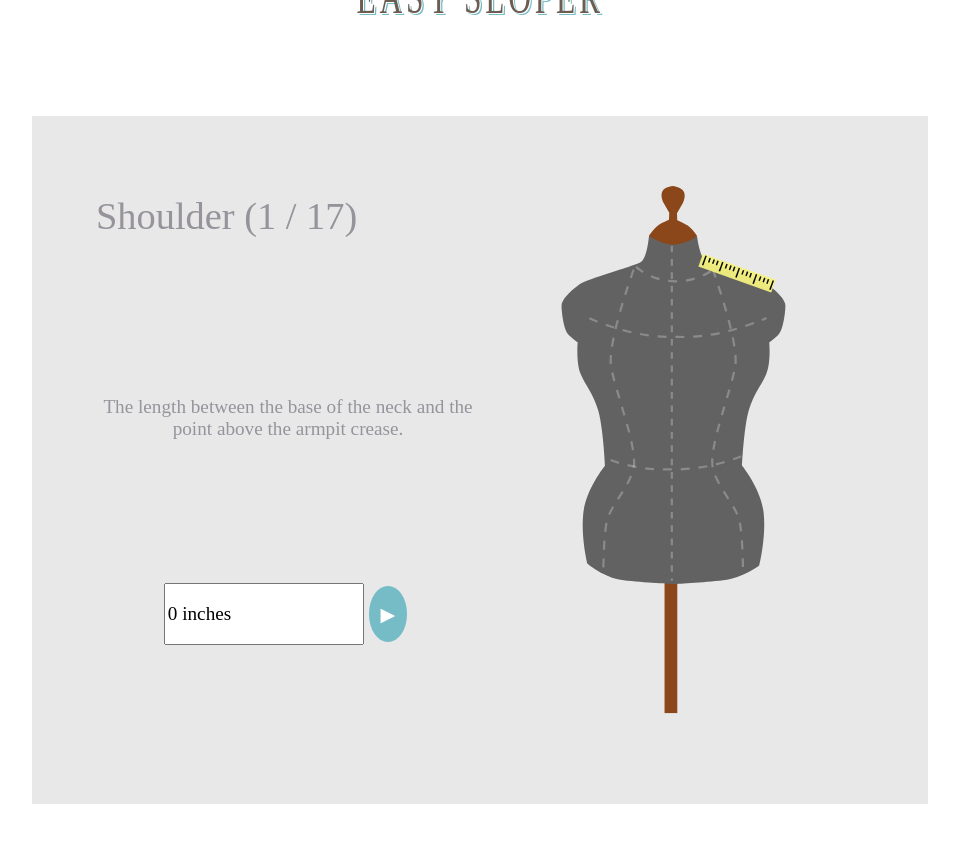
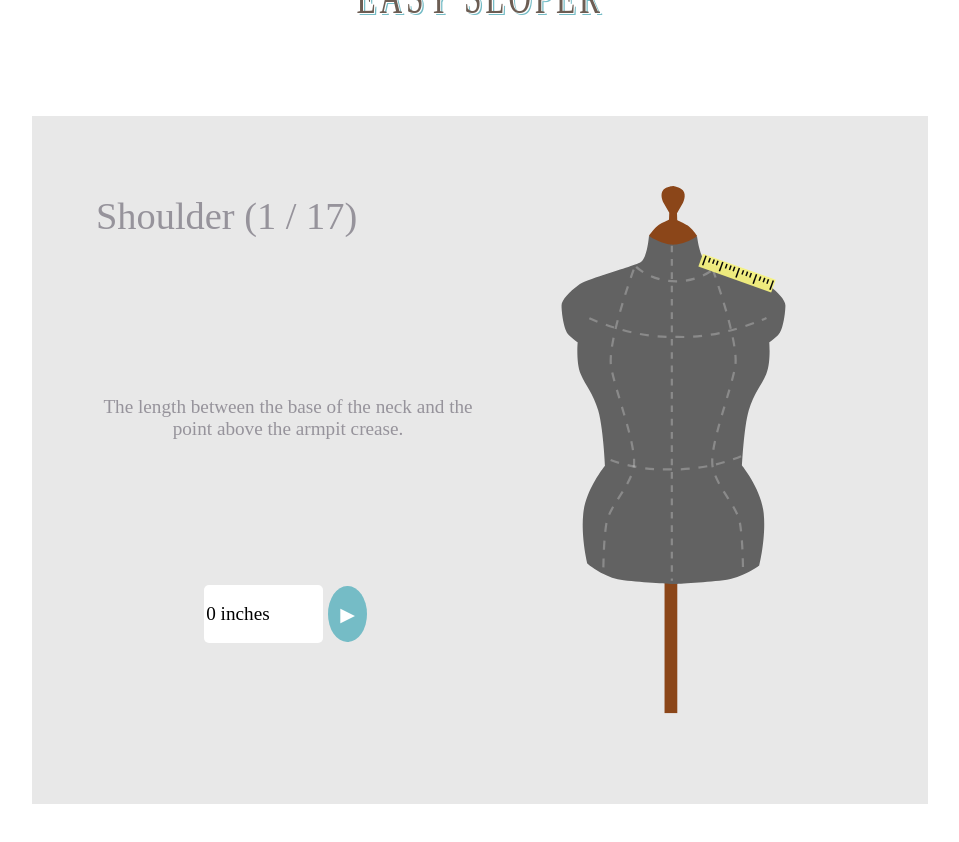
Before and after one commit to preeth1/modsewing, a React (Create React App) app: page / in a window 1280 px wide. Shown: the top 842 px of the page, without its empty margins (160-1119 px from the left). Built offline with nearby package versions, Linux system fonts and the light colour scheme.

Commit message:
Style input box

```diff
--- a/src/App.css
+++ b/src/App.css
@@ -163,6 +163,8 @@ html,body,#root {
 	justify-content: center;
 	align-items: center;
 	height: 100%;
-	width: 50%;
+	width: 30%;
 	font-size: 2em;
+	border:none;
+	border-radius: 5px;
 }
```
